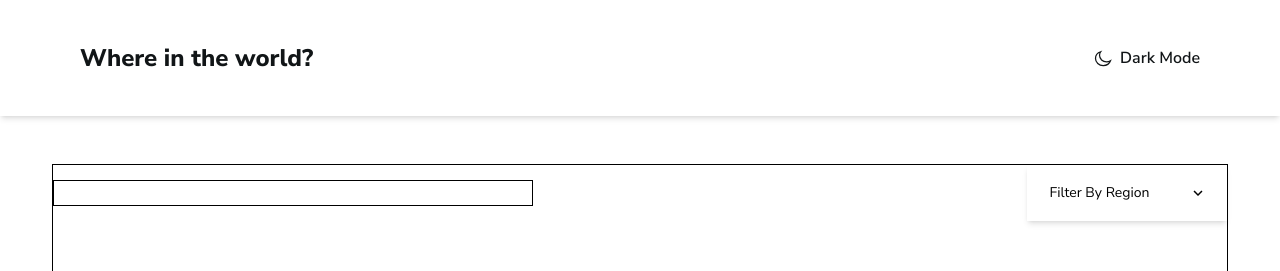
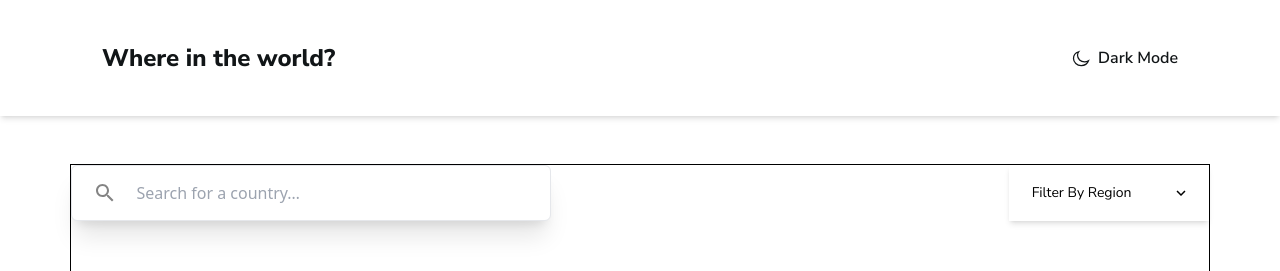
Before and after one commit to vaxojaniashvili/Rest-Countries, a React (Vite) app: page / in a window 1280 px wide. Shown: the top 271 px of the page. Built offline with nearby package versions, Linux system fonts and the light colour scheme; no server answers.

Commit message:
Desktop-UI-and-flag-fetchs-is-finished

```diff
--- a/index.html
+++ b/index.html
@@ -4,7 +4,7 @@
     <meta charset="UTF-8" />
     <link rel="icon" type="image/svg+xml" href="/vite.svg" />
     <meta name="viewport" content="width=device-width, initial-scale=1.0" />
-    <title>Planets</title>
+    <title>Rest-Countries</title>
   </head>
   <body>
     <div id="root"></div>
--- a/src/components/MainWork.tsx/MainWork.tsx
+++ b/src/components/MainWork.tsx/MainWork.tsx
@@ -3,6 +3,7 @@ import Header from "../header/Header";
 import shape from "../Images/Shape.svg";
 import RegionPopup from "../popup/RegionPopup";
 import MainCountries from "../countries/Main/MainCountries";
+import search from '../Images/search.svg'
 
 const MainWork: React.FC = () => {
   const [popupVisible, setPopupVisible] = useState<boolean>(false);
@@ -10,10 +11,11 @@ const MainWork: React.FC = () => {
   return (
     <div>
       <Header />
-      <div className="border border-black w-[91.8%] m-auto my-12">
+      <div className="border border-black w-[89%] m-auto my-12">
         <div className="flex justify-between items-center">
-          <div className="flex w-[480px] h-14 items-center">
-            <input className="w-full border border-black" type="search" />
+          <div className="flex relative w-[480px] h-14 items-center rounded-md">
+            <input className="bg-white shadow-xl w-full border h-full rounded-md px-16 outline-none" type="search" placeholder="Search for a country…" />
+            <img className="absolute left-[25px]" src={search}/>
           </div>
           <div className="h-14">
             <div className="flex bg-white shadow-md w-[200px] justify-center gap-11 h-14 items-center">
--- a/src/components/countries/Main/MainCountries.tsx
+++ b/src/components/countries/Main/MainCountries.tsx
@@ -16,14 +16,14 @@ const MainCountries = () => {
   return (
     <div className="flex flex-wrap gap-3 justify-center my-12">
       {countries.length > 0 ? (
-                <div className="grid grid-cols-4 gap-8">
+                <div className="grid grid-cols-4 gap-44">
                 {countries.map((country: any, index: number) => (
-                  <div className="bg-white shadow-md w-fit" key={index}>
+                  <div className="bg-white shadow-xl w-fit h-[320px]" key={index}>
                     <div>
-                      <img className="w-full" src={country.flags.png}/>
+                      <img className="w-[267px] h-[160px] rounded-md" src={country.flags.png}/>
                     </div>
-                    <div>
-                      <h3>{country.name.common}</h3>
+                    <div className="px-6 grid gap-1 text-[#111517] font-light text-sm font-headerFont">
+                      <h3 className="text-[#111517] font-extrabold py-4 text-[18px]">{country.name.common}</h3>
                       <h6>population: {country.population}</h6>
                       <h6>region: {country.region}</h6>
                       <h6>capital: {country.capital}</h6>
--- a/src/components/header/Header.tsx
+++ b/src/components/header/Header.tsx
@@ -2,7 +2,7 @@ import darkModeLogo from '../Images/dark-mode.svg'
 
 const Header = () => {
   return (
-    <div className="flex shadow-md bg-white w-full py-10 justify-between font-headerFont px-20">
+    <div className="flex shadow-md bg-white w-full py-10 justify-between font-headerFont px-[102px]">
         <h1 className='text-[24px] text-[#111517] font-extrabold'>Where in the world?</h1>
         <div className='flex items-center gap-2'>
             <img className='cursor-pointer' src={darkModeLogo} alt="" />
--- a/src/components/popup/RegionPopup.tsx
+++ b/src/components/popup/RegionPopup.tsx
@@ -1,6 +1,6 @@
 const RegionPopup = () => {
   return (
-    <div className="absolute w-full z-10">
+    <div className="absolute z-10">
       <div className="w-[200px] bg-white shadow-md px-5 font-headerFont mx-[-4px]">
         <h1 className="cursor-pointer text-black">Africa</h1>
         <h1 className="cursor-pointer">America</h1>
```
Also changed, not shown: src/components/Images/search.svg (added).
